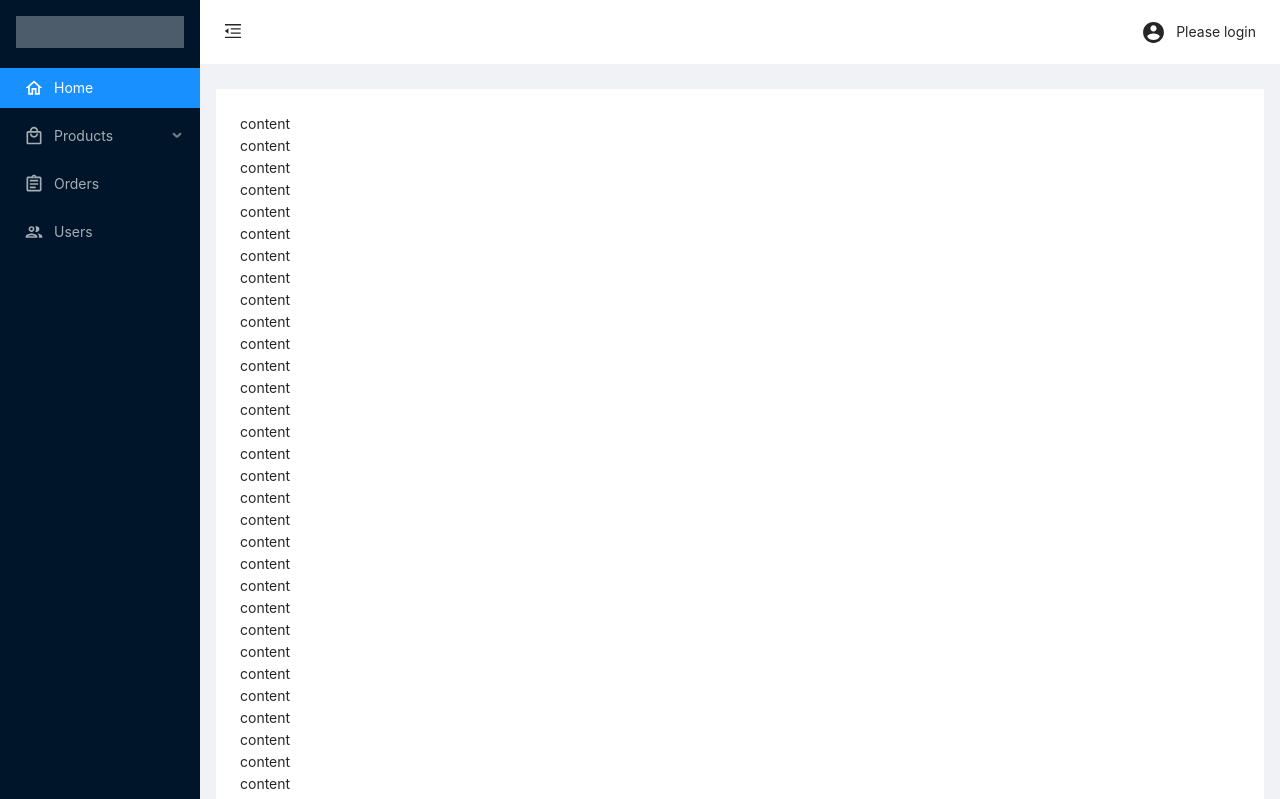
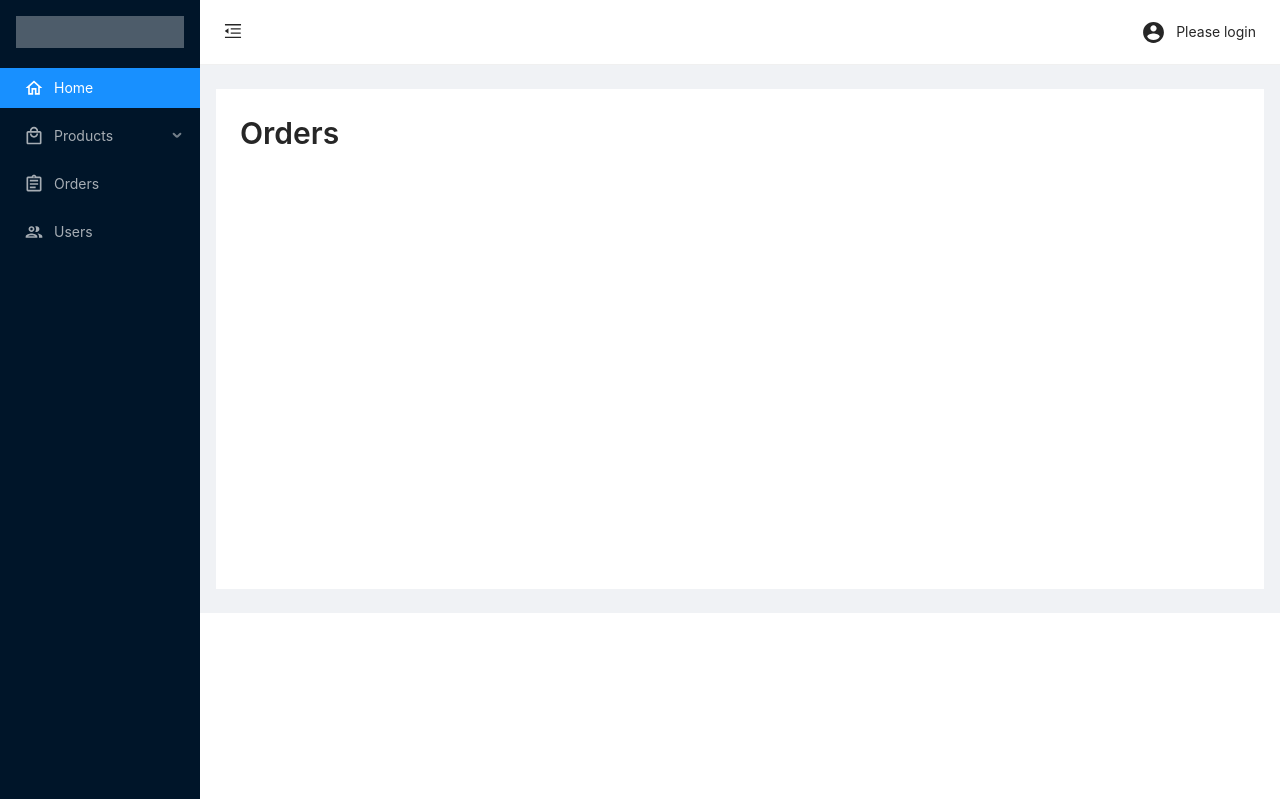
Before and after one commit to q15517110516/E-Commerce-Backstage-Management-System, a React (Create React App) app: page /orders in a window 1280 px wide. Shown: the top 799 px of the page. Built offline with nearby package versions, Linux system fonts and the light colour scheme.

Commit message:
add page for each nav-side menu

```diff
--- a/src/App.jsx
+++ b/src/App.jsx
@@ -6,18 +6,25 @@
 import React, { Component } from 'react';
 import { BrowserRouter as Router, Switch, Route, Link, Redirect } from "react-router-dom";
 import HomeLayout from './components/layout/layout';
+import Home from "./page/home/home";
+import Product from "./page/product/product";
+import Category from "./page/category/category";
+import Orders from "./page/orders/orders";
+import Users from "./page/users/users";
 
 class App extends Component {
   render() {
     return (
         <Router>
-          <Switch>
-              <Route exact path="/" component={HomeLayout}/>
-              <Route exact path="/product" component={HomeLayout}/>
-              <Route exact path="/product-category" component={HomeLayout}/>
-              <Route exact path="/orders" component={HomeLayout}/>
-              <Route exact path="/users" component={HomeLayout}/>
-          </Switch>
+            <HomeLayout>
+                <Switch>
+                    <Route exact path="/" component={Home}/>
+                    <Route exact path="/product" component={Product}/>
+                    <Route exact path="/product-category" component={Category}/>
+                    <Route exact path="/orders" component={Orders}/>
+                    <Route exact path="/users" component={Users}/>
+                </Switch>
+            </HomeLayout>
         </Router>
     );
   }
--- a/src/components/layout/layout.jsx
+++ b/src/components/layout/layout.jsx
@@ -32,95 +32,10 @@ class HomeLayout extends Component {
                 <NavSide collapsed={this.state.collapsed} />
                 <Layout className="site-layout">
                     <NavTop collapsed={this.state.collapsed} menuToggle={this.menuToggle} />
-                    {/*{this.props.children}*/}
 
                     {/*Content*/}
                     <Content className="site-layout-background-content" style={ this.state.collapsed ? { margin: '89px 16px 24px 96px' } : { margin: '89px 16px 24px 216px' } }>
-                        <div className="content">
-                            content
-                            <br/>
-                            content
-                            <br/>                            content
-                            <br/>                            content
-                            <br/>                            content
-                            <br/>                            content
-                            <br/>                            content
-                            <br/>                            content
-                            <br/>                            content
-                            <br/>                            content
-                            <br/>                            content
-                            <br/>                            content
-                            <br/>                            content
-                            <br/>                            content
-                            <br/>                            content
-                            <br/>                            content
-                            <br/>                            content
-                            <br/>                            content
-                            <br/>                            content
-                            <br/>                            content
-                            <br/>                            content
-                            <br/>                            content
-                            <br/>                            content
-                            <br/>                            content
-                            <br/>                            content
-                            <br/>                            content
-                            <br/>                            content
-                            <br/>                            content
-                            <br/>                            content
-                            <br/>                            content
-                            <br/>                            content
-                            <br/>                            content
-                            <br/>                            content
-                            <br/>                            content
-                            <br/>                            content
-                            <br/>                            content
-                            <br/>                            content
-                            <br/>                            content
-                            <br/>                            content
-                            <br/>                            content
-                            <br/>                            content
-                            <br/>                            content
-                            <br/>                            content
-                            <br/>                            content
-                            <br/>                            content
-                            <br/>                            content
-                            <br/>                            content
-                            <br/>                            content
-                            <br/>                            content
-                            <br/>                            content
-                            <br/>                            content
-                            <br/>                            content
-                            <br/>                            content
-                            <br/>                            content
-                            <br/>                            content
-                            <br/>                            content
-                            <br/>                            content
-                            <br/>                            content
-                            <br/>                            content
-                            <br/>                            content
-                            <br/>                            content
-                            <br/>                            content
-                            <br/>                            content
-                            <br/>                            content
-                            <br/>                            content
-                            <br/>                            content
-                            <br/>                            content
-                            <br/>                            content
-                            <br/>                            content
-                            <br/>                            content
-                            <br/>                            content
-                            <br/>                            content
-                            <br/>                            content
-                            <br/>                            content
-                            <br/>                            content
-                            <br/>                            content
-                            <br/>                            content
-                            <br/>                            content
-                            <br/>                            content
-                            <br/>                            content
-                            <br/>                            content
-                            <br/>
-                        </div>
+                        {this.props.children}
                     </Content>
                 </Layout>
             </Layout>
--- /dev/null
+++ b/src/components/page-title/page-title.jsx
@@ -0,0 +1,25 @@
+/**
+ * @Author: Mingrui Liu
+ * @Date: 2021/8/19 13:51
+ */
+
+import React, { Component } from 'react';
+import { Typography } from 'antd';
+
+const { Title } = Typography;
+
+class PageTitle extends Component {
+    constructor(props) {
+        super(props);
+    }
+
+    render() {
+        return (
+            <div>
+                <Title level={2}>{this.props.title}</Title>
+            </div>
+        );
+    }
+}
+
+export default PageTitle;
--- /dev/null
+++ b/src/page/category/category.jsx
@@ -0,0 +1,23 @@
+/**
+ * @Author: Mingrui Liu
+ * @Date: 2021/8/19 14:18
+ */
+
+import React, { Component } from 'react';
+import PageTitle from "../../components/page-title/page-title";
+
+class Category extends Component {
+    constructor(props) {
+        super(props);
+    }
+
+    render() {
+        return (
+            <div>
+                <PageTitle title="Category" />
+            </div>
+        );
+    }
+}
+
+export default Category;
--- /dev/null
+++ b/src/page/home/home.jsx
@@ -0,0 +1,23 @@
+/**
+ * @Author: Mingrui Liu
+ * @Date: 2021/8/19 13:53
+ */
+
+import React, { Component } from 'react';
+import PageTitle from "../../components/page-title/page-title";
+
+class Home extends Component {
+    constructor(props) {
+        super(props);
+    }
+
+    render() {
+        return (
+            <div>
+                <PageTitle title="Home" />
+            </div>
+        );
+    }
+}
+
+export default Home;
--- /dev/null
+++ b/src/page/orders/orders.jsx
@@ -0,0 +1,23 @@
+/**
+ * @Author: Mingrui Liu
+ * @Date: 2021/8/19 14:19
+ */
+
+import React, { Component } from 'react';
+import PageTitle from "../../components/page-title/page-title";
+
+class Orders extends Component {
+    constructor(props) {
+        super(props);
+    }
+
+    render() {
+        return (
+            <div>
+                <PageTitle title="Orders" />
+            </div>
+        );
+    }
+}
+
+export default Orders;
--- /dev/null
+++ b/src/page/product/product.jsx
@@ -0,0 +1,23 @@
+/**
+ * @Author: Mingrui Liu
+ * @Date: 2021/8/19 14:05
+ */
+
+import React, { Component } from 'react';
+import PageTitle from "../../components/page-title/page-title";
+
+class Product extends Component {
+    constructor(props) {
+        super(props);
+    }
+
+    render() {
+        return (
+            <div>
+                <PageTitle title="Products" />
+            </div>
+        );
+    }
+}
+
+export default Product;
--- /dev/null
+++ b/src/page/users/users.jsx
@@ -0,0 +1,23 @@
+/**
+ * @Author: Mingrui Liu
+ * @Date: 2021/8/19 14:18
+ */
+
+import React, { Component } from 'react';
+import PageTitle from "../../components/page-title/page-title";
+
+class Users extends Component {
+    constructor(props) {
+        super(props);
+    }
+
+    render() {
+        return (
+            <div>
+                <PageTitle title="Users" />
+            </div>
+        );
+    }
+}
+
+export default Users;
```
